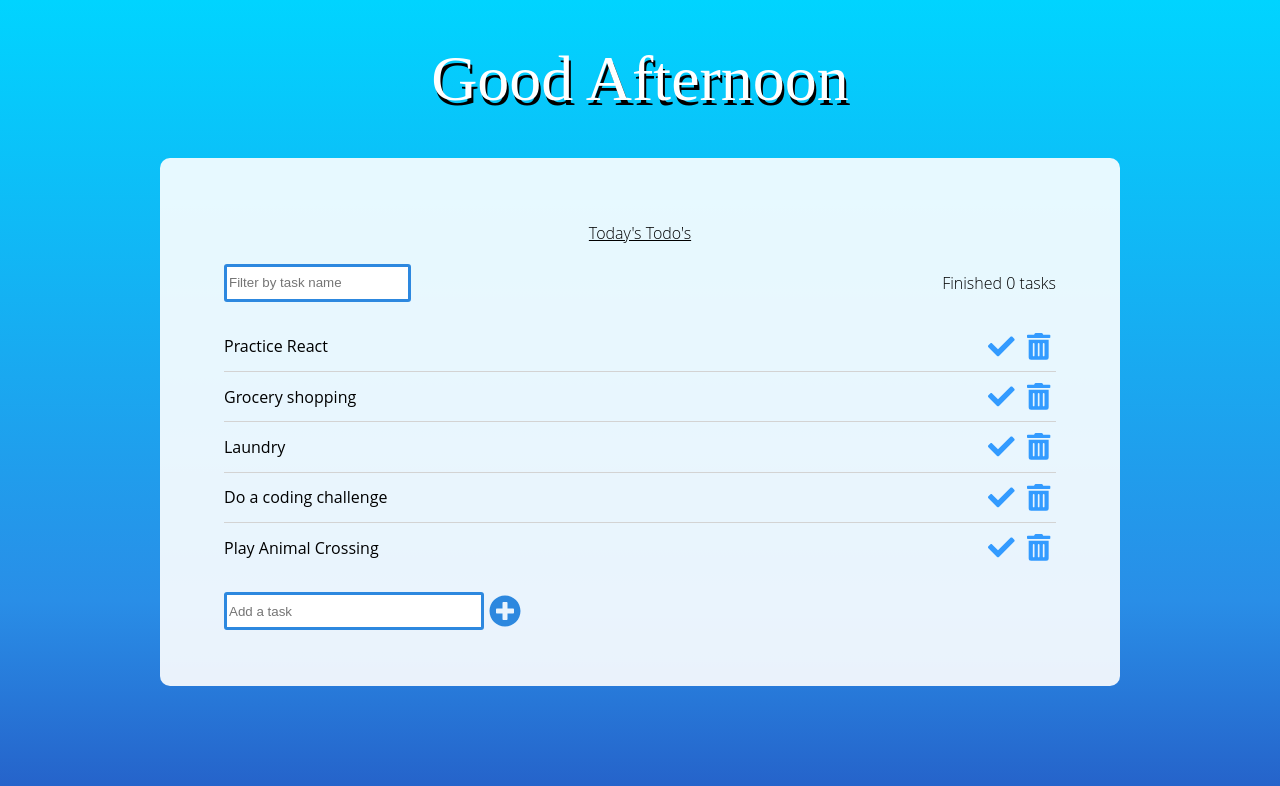
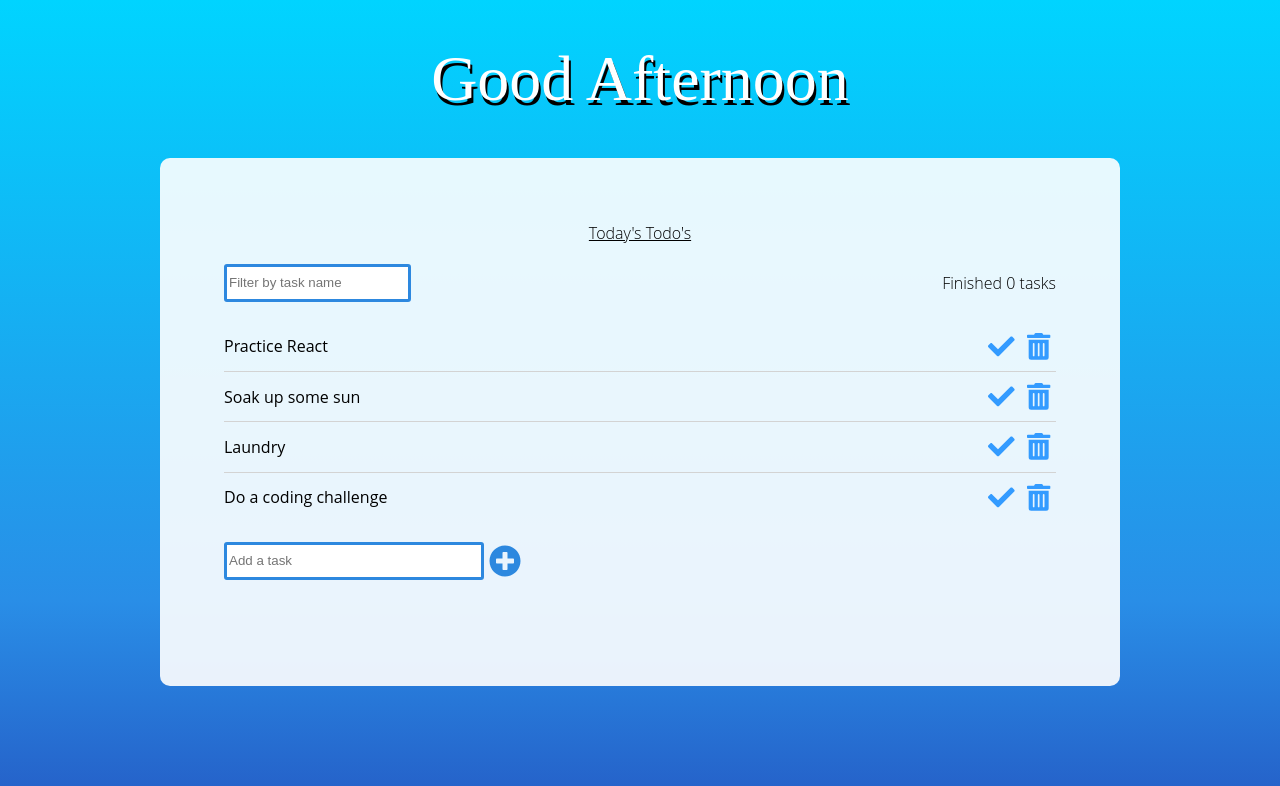
Before and after one commit to cayleatopolski/toDoListReact, a React (Create React App) app: page / in a window 1280 px wide. Shown: the top 786 px of the page. Built offline with nearby package versions, Linux system fonts and the light colour scheme.

Commit message:
Filter feature is working. Refactored add and delete to new state variable to keep those working.

```diff
--- a/src/App.js
+++ b/src/App.js
@@ -1,4 +1,4 @@
-import React, { useState } from 'react';
+import React from 'react';
 import './App.css';
 import Greeting from './components/Greeting/Greeting';
 import TodoList from './components/TodoList/TodoList';
--- a/src/components/AddItem/AddItem.js
+++ b/src/components/AddItem/AddItem.js
@@ -3,13 +3,12 @@ import styles from './addItem.module.css';
 import { FontAwesomeIcon } from '@fortawesome/react-fontawesome';
 import { faPlusCircle } from '@fortawesome/free-solid-svg-icons';
 
-const AddItem = ({ tasks, setTasks }) => {
+const AddItem = ({ filteredTasks, setFilteredTasks }) => {
   const [value, setValue] = useState('');
 
   const addTask = () => {
-    setTasks([...tasks, { id: value, text: value }]);
+    setFilteredTasks([...filteredTasks, { id: value, text: value }]);
     setValue('');
-    console.log('add ran on click ', value, tasks);
   };
 
   return (
--- a/src/components/Filter/Filter.js
+++ b/src/components/Filter/Filter.js
@@ -1,25 +1,16 @@
 import React, { useState, useEffect } from 'react';
 import styles from './filter.module.css';
 
-const Filter = ({ tasks, setTasks }) => {
+const Filter = ({ tasks, setFilteredTasks }) => {
   const [value, setValue] = useState('');
-  const [filteredTasks, setFilteredTasks] = useState(tasks);
 
   useEffect(() => {
-    const filterResults = tasks.filter(({ text }) =>
-      text.toLowerCase().includes(value.toLowerCase())
+    setFilteredTasks(
+      tasks.filter(({ text }) =>
+        text.toLowerCase().includes(value.toLowerCase())
+      )
     );
-    setTasks(filterResults);
   }, [value]);
-  //   filter: function(itemElem) {
-  //     return qsRegex ? itemElem.textContent.indexOf(qsRegex) !== -1 : true;
-  // }
-  // var quicksearch = document.querySelector('input[type="text"]');
-  // quicksearch.addEventListener('input', function() {
-  //      // match items by first letter only
-  //      qsRegex = quicksearch.value; // Changed here
-  //      iso.arrange();
-  // });
 
   return (
     <div>
--- a/src/components/TodoItem/TodoItem.js
+++ b/src/components/TodoItem/TodoItem.js
@@ -3,7 +3,14 @@ import styles from './todoitem.module.css';
 import { FontAwesomeIcon } from '@fortawesome/react-fontawesome';
 import { faCheck, faUndo, faTrashAlt } from '@fortawesome/free-solid-svg-icons';
 
-const TodoItem = ({ text, setCount, count, todoIndex, tasks, setTasks }) => {
+const TodoItem = ({
+  text,
+  setCount,
+  count,
+  todoIndex,
+  filteredTasks,
+  setFilteredTasks,
+}) => {
   const [isCompleted, setIsCompleted] = useState(false);
 
   const handleClick = () => {
@@ -14,12 +21,10 @@ const TodoItem = ({ text, setCount, count, todoIndex, tasks, setTasks }) => {
   };
 
   const handleDelete = (todoIndex) => {
-    let filteredDeletes = tasks.filter(
-      (checkedTask, index) => index != todoIndex
+    let filteredDeletes = filteredTasks.filter(
+      (checkedTask, index) => index !== todoIndex
     );
-    setTasks(filteredDeletes);
-
-    console.log('delete ran on click ', 'filteredDeletes: ', filteredDeletes);
+    setFilteredTasks(filteredDeletes);
   };
 
   return (
--- a/src/components/TodoList/TodoList.js
+++ b/src/components/TodoList/TodoList.js
@@ -7,32 +7,35 @@ import styles from './todoList.module.css';
 const TodoList = ({ todosData }) => {
   const [tasks, setTasks] = useState(todosData);
   const [count, setCount] = useState(0);
-  // const [filteredTasks, setFilteredTasks] = useState(tasks);
+  const [filteredTasks, setFilteredTasks] = useState(tasks);
 
   return (
     <div>
       <div className='header'>
         <h2 className={styles.header}>Today's Todo's</h2>
         <div className={styles.subheaderWrapper}>
-          <Filter tasks={tasks} setTasks={setTasks} />
+          <Filter tasks={tasks} setFilteredTasks={setFilteredTasks} />
           <p className={styles.count}>Finished {count} tasks</p>
         </div>
       </div>
 
       <div>
-        {tasks.map((todo, index) => (
+        {filteredTasks.map((todo, index) => (
           <TodoItem
             key={todo.text}
             todoIndex={index}
             text={todo.text}
             setCount={setCount}
             count={count}
-            tasks={tasks}
-            setTasks={setTasks}
+            filteredTasks={filteredTasks}
+            setFilteredTasks={setFilteredTasks}
           />
         ))}
       </div>
-      <AddItem tasks={tasks} setTasks={setTasks} />
+      <AddItem
+        filteredTasks={filteredTasks}
+        setFilteredTasks={setFilteredTasks}
+      />
     </div>
   );
 };
--- a/src/todosData.json
+++ b/src/todosData.json
@@ -5,7 +5,7 @@
   },
   {
     "id": 2,
-    "text": "Grocery shopping"
+    "text": "Soak up some sun"
   },
   {
     "id": 3,
@@ -14,9 +14,5 @@
   {
     "id": 4,
     "text": "Do a coding challenge"
-  },
-  {
-    "id": 5,
-    "text": "Play Animal Crossing"
   }
 ]
```
